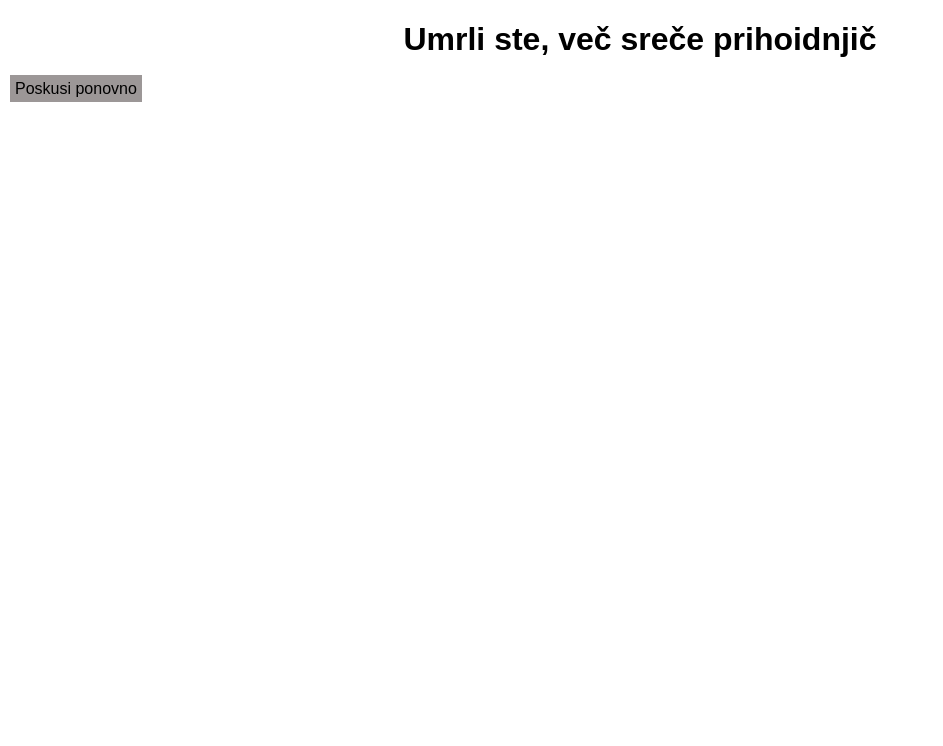
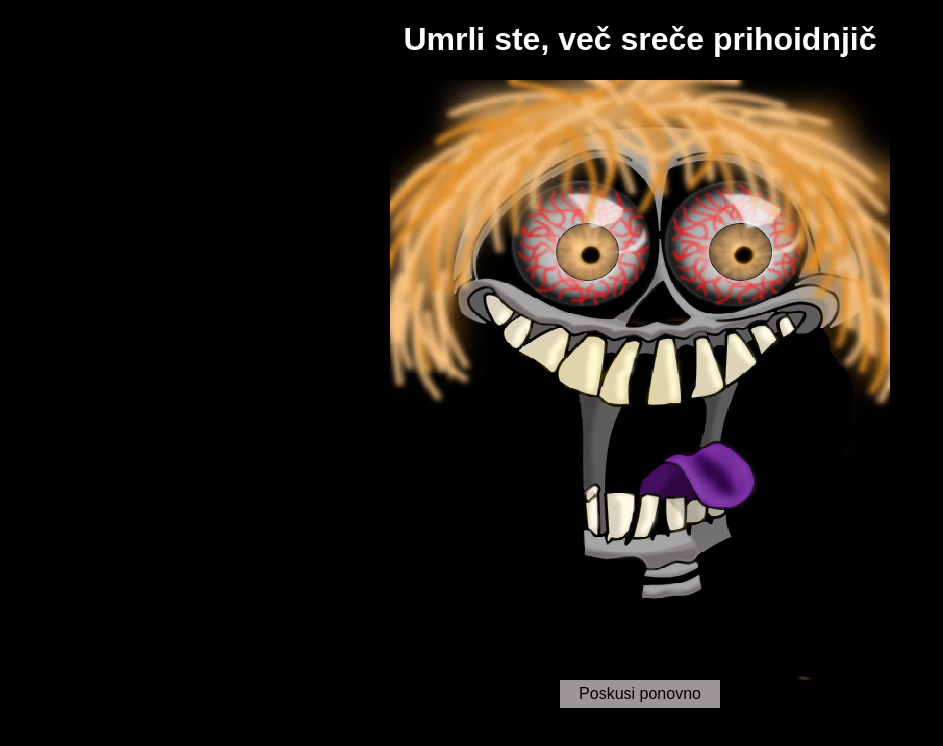
Before and after one commit to ColdAlgorithem/RGseminarska, a plain HTML site: page 17-game/smrt.html in a window 1280 px wide. Shown: the whole page, without its empty margins (0-943 px from the left). Drawn offline with Linux system fonts and the light colour scheme; files that its build step writes are made by us from their sources.

Commit message:
Izgled koncčnih screenov

```diff
--- a/17-game/index.css
+++ b/17-game/index.css
@@ -1,5 +1,6 @@
 body {
     margin: 10px;
+    background-color:black;
 }
 
 ul {
@@ -27,3 +28,18 @@ a:hover {
 h1{
     text-align: center;
 }
+img{
+    display: block;
+    margin-left: auto;
+    margin-right: auto;
+    width: 50%;
+}
+a{
+    display: block;
+    margin-left: auto;
+    margin-right: auto;
+    width: 50%;
+}
+h1{
+    color: White;
+}
--- a/17-game/smrt.html
+++ b/17-game/smrt.html
@@ -8,6 +8,7 @@
 </head>
 <body>
     <h1>Umrli ste, več sreče prihoidnjič</h1>
-    <a href="17-game.html">Poskusi ponovno</a>
+    <img src="../common/images/gameover.jpg" style="width:500px;height:600px;">
+    <a href="17-game.html"style="width:150px;">Poskusi ponovno</a>
 </body>
 </html>
```
Also changed, not shown: 17-game/konec.html (+2 -1 lines).
